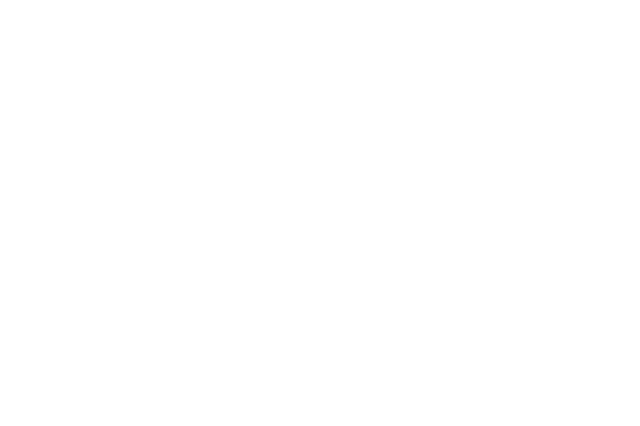
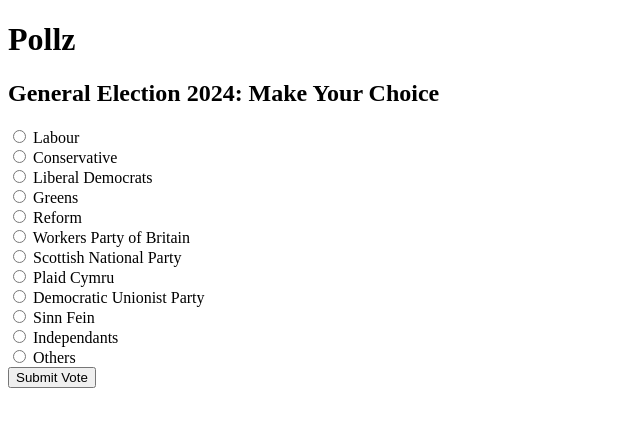
Before and after one commit to Nimira43/Formula-1-Teams-Poll-2024, a plain HTML site: page index.html in a window 1280 px wide. Shown: the whole page, without its empty margins (0-640 px from the left). Drawn offline with Linux system fonts and the light colour scheme.

Commit message:
Images, Fonts brought in. HTML completed.

```diff
--- a/index.html
+++ b/index.html
@@ -3,11 +3,69 @@
 <head>
   <meta charset="UTF-8">
   <meta name="viewport" content="width=device-width, initial-scale=1.0">
+  <link rel="icon" type="image/png" href="./images/icon.png">
   <link rel="stylesheet" href="style.css">
   <script src="script.js" defer></script>
   <title>Pollz</title>
 </head>
 <body>
-
+  <div class="container">
+    <h1>Pollz</h1>
+    <div class="poll">
+      <h2>General Election 2024: Make Your Choice</h2>
+      <div class="options">
+        <div class="option">
+          <input type="radio" id="option1" name="poll" value="option1">
+          <label for="option1">Labour</label>
+        </div>
+        <div class="option">
+          <input type="radio" id="option2" name="poll" value="option2">
+          <label for="option2">Conservative</label>
+        </div>
+        <div class="option">
+          <input type="radio" id="option3" name="poll" value="option3">
+          <label for="option3">Liberal Democrats</label>
+        </div>
+        <div class="option">
+          <input type="radio" id="option4" name="poll" value="option4">
+          <label for="option4">Greens</label>
+        </div>
+        <div class="option">
+          <input type="radio" id="option5" name="poll" value="option5">
+          <label for="option5">Reform</label>
+        </div>
+        <div class="option">
+          <input type="radio" id="option6" name="poll" value="option6">
+          <label for="option6">Workers Party of Britain</label>
+        </div>
+        <div class="option">
+          <input type="radio" id="option7" name="poll" value="option7">
+          <label for="option7">Scottish National Party</label>
+        </div>
+        <div class="option">
+          <input type="radio" id="option8" name="poll" value="option8">
+          <label for="option8">Plaid Cymru</label>
+        </div>
+        <div class="option">
+          <input type="radio" id="option9" name="poll" value="option9">
+          <label for="option9">Democratic Unionist Party</label>
+        </div>
+        <div class="option">
+          <input type="radio" id="option10" name="poll" value="option10">
+          <label for="option10">Sinn Fein</label>
+        </div>
+        <div class="option">
+          <input type="radio" id="option11" name="poll" value="option11">
+          <label for="option11">Independants</label>
+        </div>
+        <div class="option">
+          <input type="radio" id="option12" name="poll" value="option12">
+          <label for="option12">Others</label>
+        </div>
+      </div>
+      <button onClick="submitVote()">Submit Vote</button>
+      <div id="result"></div>
+    </div>
+  </div>
 </body>
 </html>
--- a/style.css
+++ b/style.css
@@ -1,2 +1 @@
-
 @import url('https://fonts.googleapis.com/css2?family=Poppins:ital,wght@0,100;0,200;0,300;0,400;0,500;0,600;0,700;0,800;0,900;1,100;1,200;1,300;1,400;1,500;1,600;1,700;1,800;1,900&display=swap');
```
Also changed, not shown: images/icon.png (renamed from icon.png), 2 other files.
